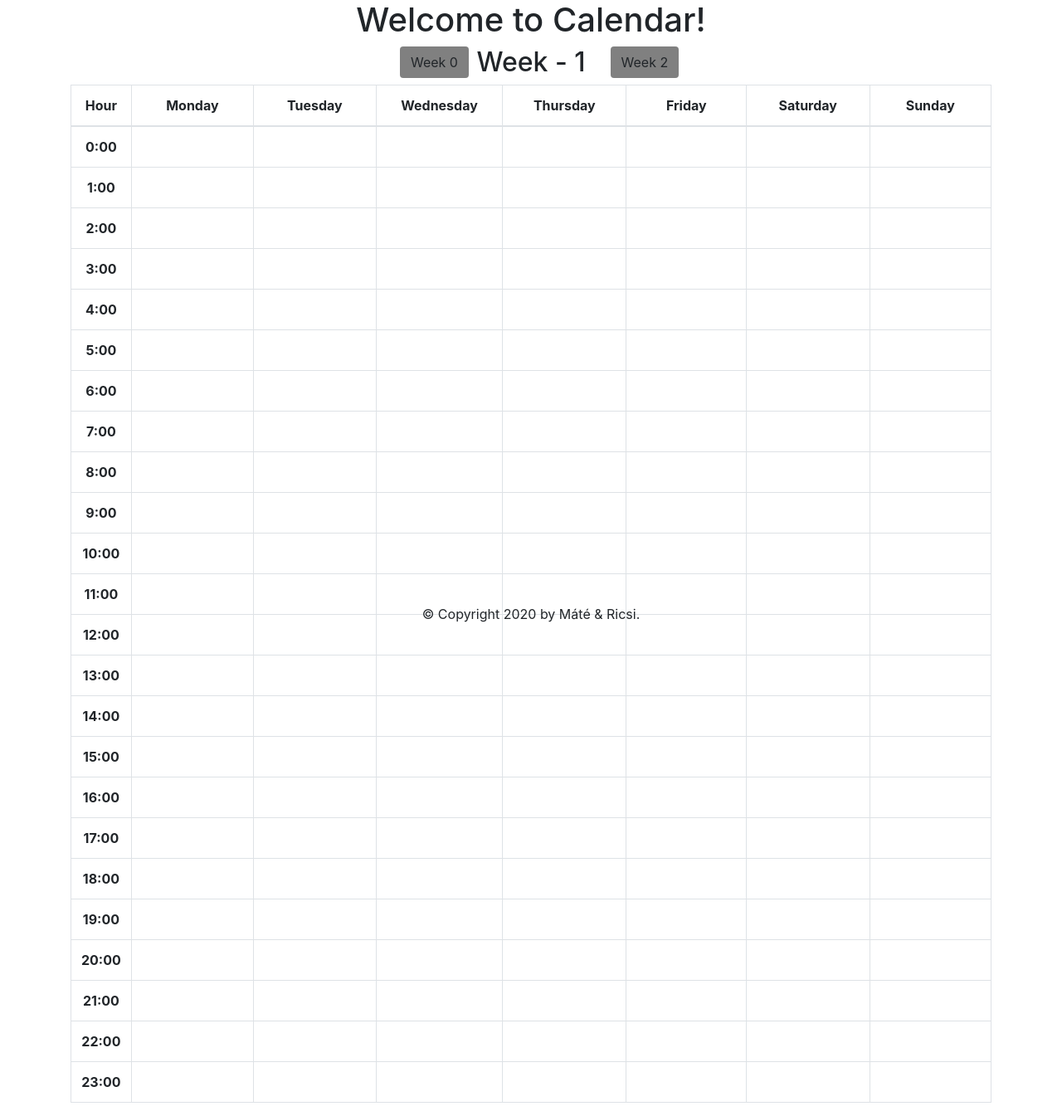
After one commit to kovrichard/mycalendar, a Flask app: page /week/1 in a window 1280 px wide. The commit adds this page. Shown: the whole page at 83% size. Run offline with Flask 2, Linux system fonts and the light colour scheme; some libraries are stand-ins or nearby versions.

Commit message:
Add week view

```diff
--- a/mycalendar/server/factory.py
+++ b/mycalendar/server/factory.py
@@ -3,6 +3,7 @@ from datetime import datetime
 from flask import Flask
 
 from mycalendar.main.api import main_bp
+from mycalendar.week.api import week_bp
 
 
 def create_app(config=None):
@@ -14,6 +15,7 @@ def create_app(config=None):
             app.config[key] = config[key]
 
     app.register_blueprint(main_bp, url_prefix="/")
+    app.register_blueprint(week_bp, url_prefix="/week")
 
     app.jinja_env.globals["current_year"] = datetime.today().year
 
--- a/mycalendar/server/static/main.css
+++ b/mycalendar/server/static/main.css
@@ -13,3 +13,7 @@
 .bh-1 {
     height: 3rem;
 }
+
+.week-btn {
+    background-color: gray;
+}
--- /dev/null
+++ b/mycalendar/week/api.py
@@ -0,0 +1,11 @@
+from flask import Blueprint, render_template, current_app, request, redirect, url_for
+import requests
+from flask.views import MethodView
+from flask_user import login_required
+from datetime import datetime, date
+
+week_bp = Blueprint("week", __name__, template_folder="templates")
+
+@week_bp.route("/<int:week_num>", methods=["GET"])
+def get_week(week_num):
+    return render_template("week.html", week_number=week_num)
--- /dev/null
+++ b/mycalendar/week/templates/week-button.html
@@ -0,0 +1,5 @@
+{% block button %}
+    <form action="{{ url_for('week.get_week', week_num = week_number) }}" class="col col-1">
+        <input type="submit" value="Week {{ week_number }}" class="btn week-btn">
+    </form>
+{% endblock %}
--- /dev/null
+++ b/mycalendar/week/templates/week.html
@@ -0,0 +1,48 @@
+{% extends "base.html" %}
+{% block title %}Welcome{% endblock %}
+
+{% block content %}
+    <h1>Welcome to Calendar!</h1>
+
+    <div class="container">
+        <div class="row justify-content-center">
+            {% with week_number= week_number-1 %}
+                {% include 'week-button.html' %}
+            {% endwith %}
+            <h2 class="col-auto">Week - {{ week_number }}</h2>
+            {% with week_number=week_number+1 %}
+                {% include 'week-button.html' %}
+            {% endwith %}
+        </div>
+    </div>
+
+    <table class="table table-bordered">
+        <thead>
+            <tr>
+                <th scope="col">Hour</th>
+                <th scope="col">Monday</th>
+                <th scope="col">Tuesday</th>
+                <th scope="col">Wednesday</th>
+                <th scope="col">Thursday</th>
+                <th scope="col">Friday</th>
+                <th scope="col">Saturday</th>
+                <th scope="col">Sunday</th>
+            </tr>
+        </thead>
+        <tbody>
+            {% for n in range(24) %}
+                <tr>
+                    <th scope="row" class="tw-4">{{ n }}:00</th>
+                    {% for m in range(7) %}
+                    <td id="btn-{{ n }}{{ m }}"class="tw-10 p-0">
+                        <form method="post">
+                            <input type="submit" value="" class="w-100 btn event-btn" name="btn-{{ n }}{{ m }}" style="height:3rem">
+                        </form>
+
+                    </td>
+                    {% endfor %}
+                </tr>
+            {% endfor %}
+        </tbody>
+    </table>
+{% endblock %}
```
Also changed, not shown: tests/week/api_test.py (added, +12 -0 lines), mycalendar/week/__init__.py (added), tests/week/__init__.py (added).
